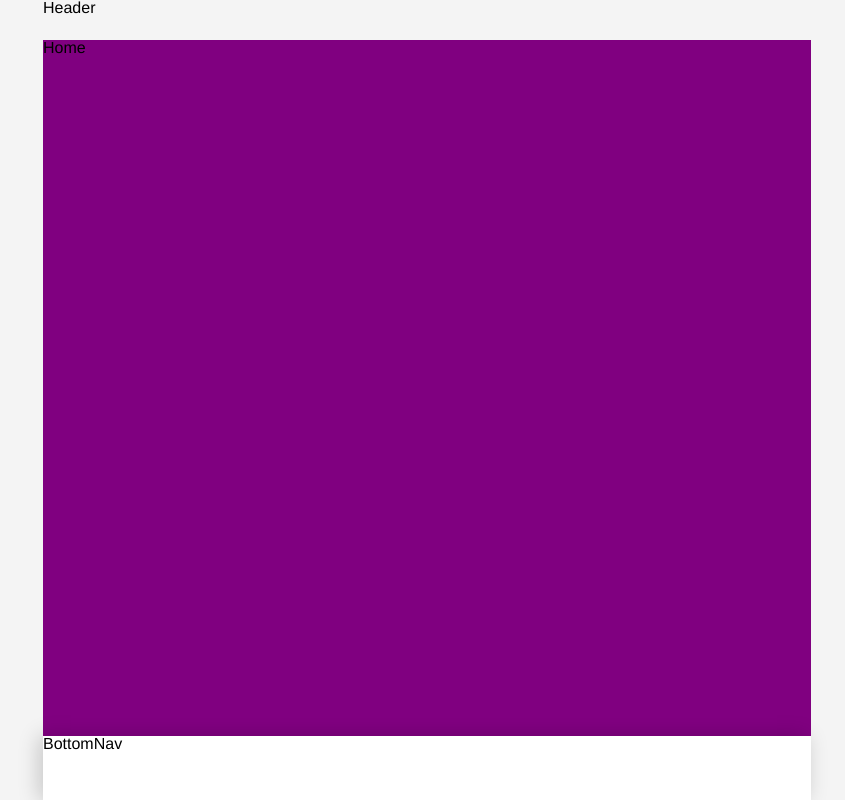
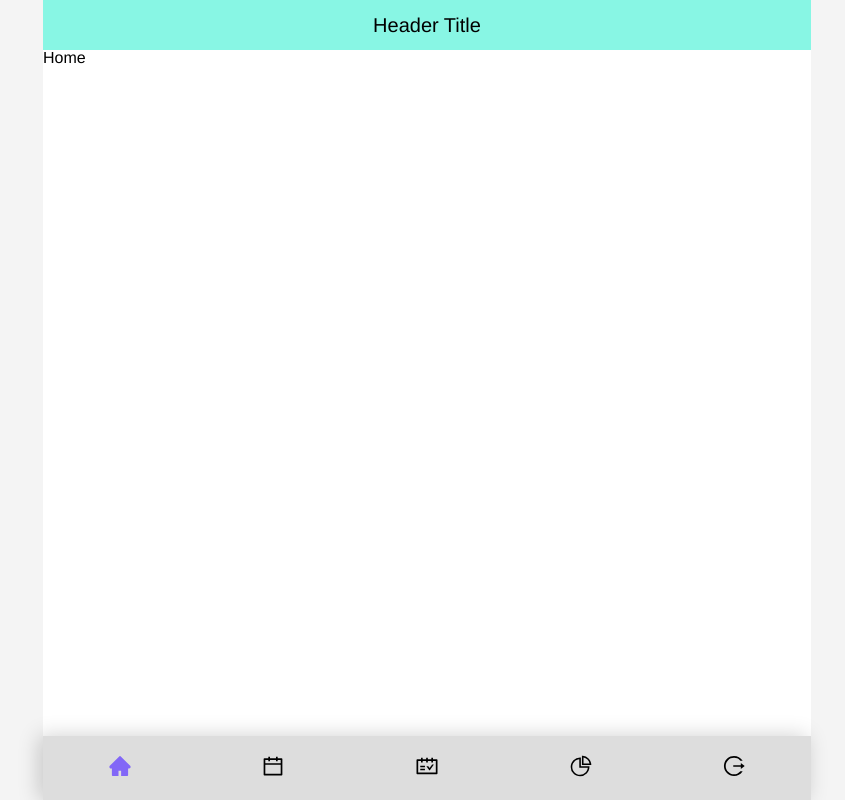
Before and after one commit to FC-TOY-10/ddock-ple, a React (Vite) app: page / in a window 1280 px wide. Shown: the whole page, without its empty margins (213-1058 px from the left). Built offline with nearby package versions, Linux system fonts and the light colour scheme.

Commit message:
style: Bottom Navigation Style

```diff
--- a/src/components/common/BottomNav.tsx
+++ b/src/components/common/BottomNav.tsx
@@ -1,12 +1,70 @@
+import { Link, useLocation } from 'react-router-dom'
 import { styled } from 'styled-components'
+import {
+  AiFillHome,
+  AiOutlineHome,
+  AiFillCalendar,
+  AiOutlineCalendar,
+  AiFillSchedule,
+  AiOutlineSchedule,
+  AiFillPieChart,
+  AiOutlinePieChart,
+  AiOutlineLogout
+} from 'react-icons/ai'
 
 export const BottomNav = () => {
-  return <Navigation>BottomNav</Navigation>
+  const path = useLocation().pathname
+  return (
+    <Navigation>
+      <ul>
+        <TabItem isActive={path === '/'}>
+          <Link to="/">{path === '/' ? <AiFillHome /> : <AiOutlineHome />}</Link>
+        </TabItem>
+        <TabItem isActive={path === '/calendar'}>
+          <Link to="/">{path === '/calendar' ? <AiFillCalendar /> : <AiOutlineCalendar />}</Link>
+        </TabItem>
+        <TabItem isActive={path === '/weekly'}>
+          <Link to="/">{path === '/weekly' ? <AiFillSchedule /> : <AiOutlineSchedule />}</Link>
+        </TabItem>
+        <TabItem isActive={path === '/chart'}>
+          <Link to="/">{path === '/chart' ? <AiFillPieChart /> : <AiOutlinePieChart />}</Link>
+        </TabItem>
+        <TabItem isActive={path === '/logout'}>
+          <Link to="/">
+            <AiOutlineLogout />
+          </Link>
+        </TabItem>
+      </ul>
+    </Navigation>
+  )
+}
+
+interface ITabItemProps {
+  isActive: boolean
 }
 
 const Navigation = styled.nav`
   width: 100%;
   height: 64px;
-  border-color: white;
+  background-color: var(--color-gray-ddd);
   box-shadow: -4px 0px 20px rgba(0, 0, 0, 0.19);
+
+  ul {
+    display: flex;
+    height: 100%;
+  }
 `
+const TabItem = styled.li<ITabItemProps>`
+  flex-grow: 1;
+  display: flex;
+  justify-content: center;
+  align-items: center;
+  height: 100%;
+
+  a {
+    width: 100%;
+    text-align: center;
+    color: ${props => (props.isActive ? 'var(--color-tab-active)' : 'var(--color-black)')};
+    font-size: 24px;
+  }
+`
--- a/src/components/common/Header.tsx
+++ b/src/components/common/Header.tsx
@@ -1,11 +1,23 @@
 import { styled } from 'styled-components'
 
 export const Header = () => {
-  return <HeaderContainer>Header</HeaderContainer>
+  return (
+    <HeaderContainer>
+      <h1>Header Title</h1>
+    </HeaderContainer>
+  )
 }
 
 const HeaderContainer = styled.header`
   max-width: 768px;
-  height: 40px;
-  background-color: #f4f4f4;
+  height: 50px;
+  background-color: var(--color-accent);
+  color: var(--color-black);
+  display: flex;
+  justify-content: center;
+  align-items: center;
+
+  h1 {
+    font-size: 20px;
+  }
 `
--- a/src/pages/Home.tsx
+++ b/src/pages/Home.tsx
@@ -8,5 +8,5 @@ const HomeContainer = styled.main`
   width: 100%;
   flex-grow: 1;
   height: 100%;
-  background-color: purple;
+  background-color: var(--color-white);
 `
```
